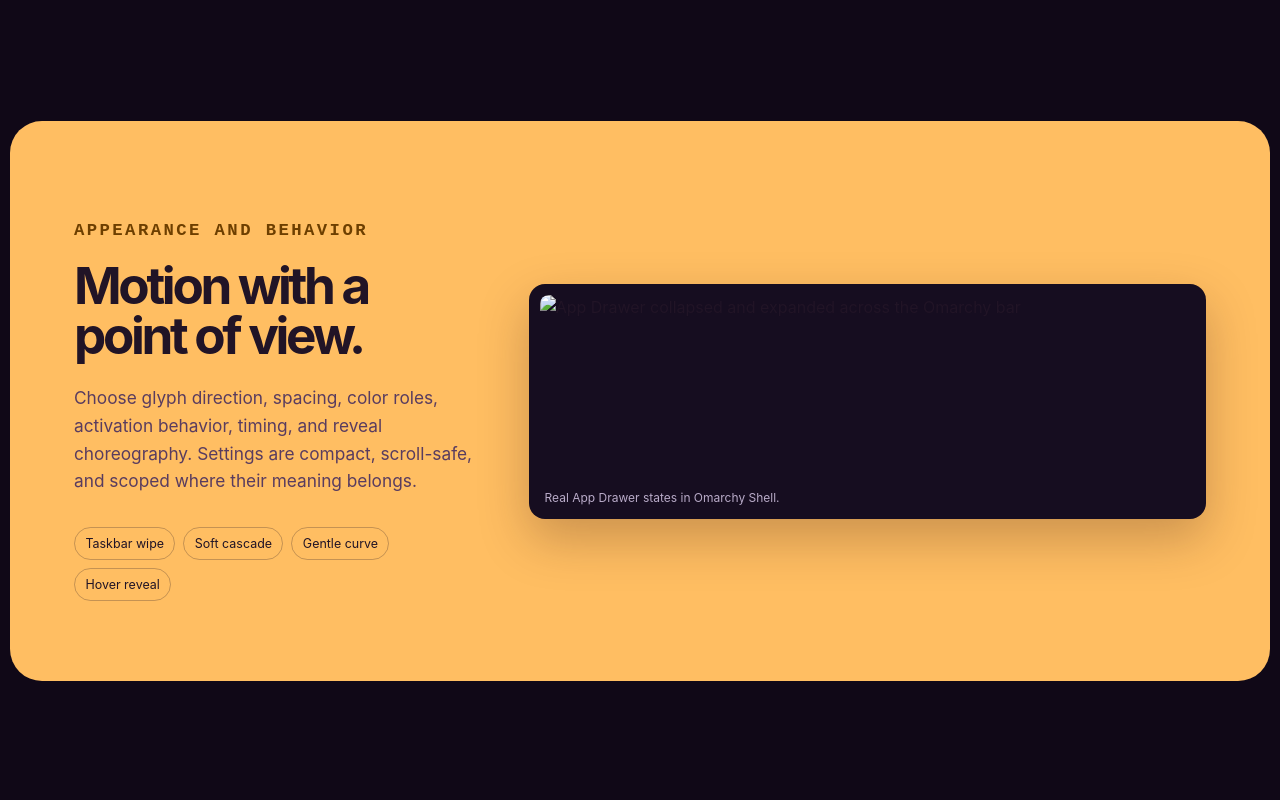
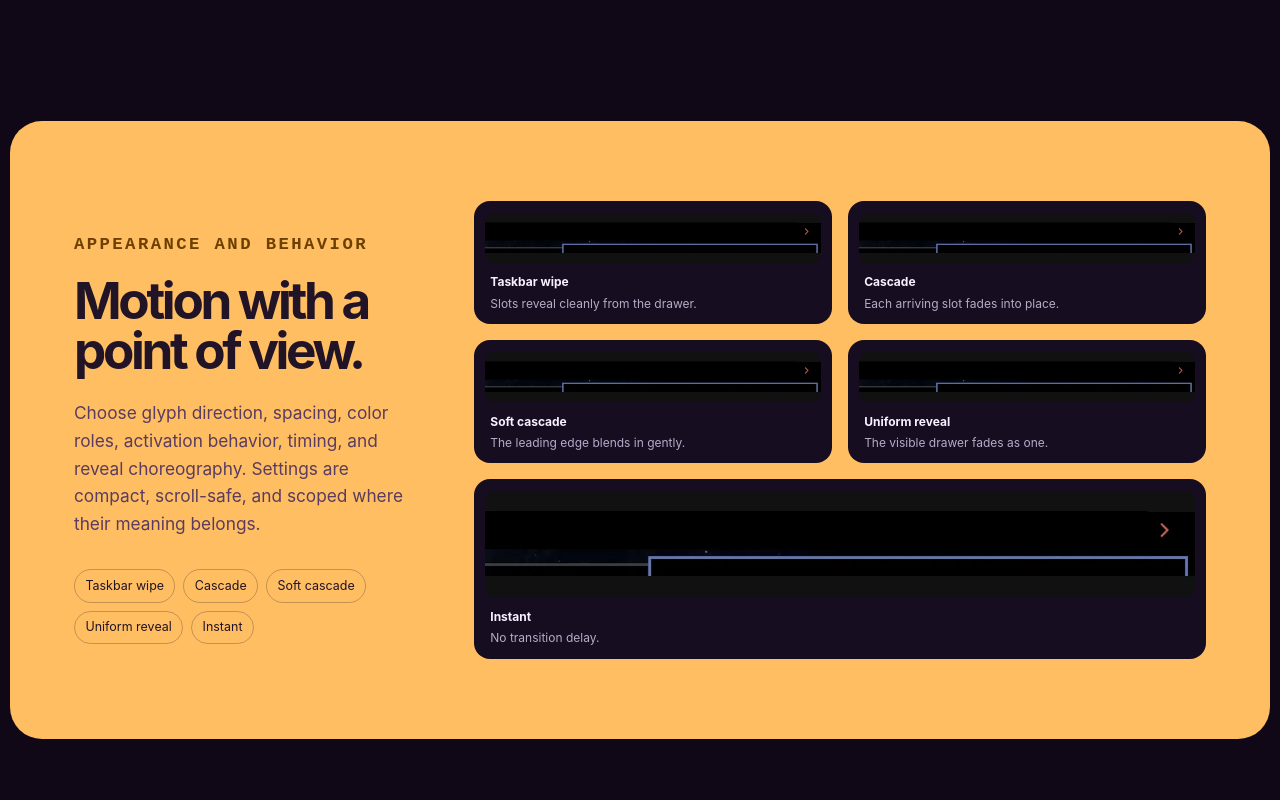
Before and after one commit to bolens/omarchy-app-drawer, a website: page docs/index.html in a window 1280 px wide. Shown: the part 1740-2540 px from the top of the page. Drawn offline with Linux system fonts and the light colour scheme.

Commit message:
docs: show drawer motion previews (#23)

```diff
--- a/docs/index.html
+++ b/docs/index.html
@@ -11,6 +11,7 @@
   <title>App Drawer · Omarchy</title>
   <link rel="icon" href="favicon.svg" type="image/svg+xml">
   <link rel="stylesheet" href="styles.css">
+  <link rel="stylesheet" href="motion-gallery.css">
 </head>
 <body>
   <a class="skip" href="#main">Skip to content</a>
@@ -46,8 +47,14 @@
       </div>
     </section>
     <section class="showcase" id="appearance">
-      <div class="showcase-copy"><p class="eyebrow">Appearance and behavior</p><h2>Motion with a point of view.</h2><p>Choose glyph direction, spacing, color roles, activation behavior, timing, and reveal choreography. Settings are compact, scroll-safe, and scoped where their meaning belongs.</p><div class="chips"><span>Taskbar wipe</span><span>Soft cascade</span><span>Gentle curve</span><span>Hover reveal</span></div></div>
-      <figure><img src="preview.png" alt="App Drawer collapsed and expanded across the Omarchy bar" width="1800" height="504"><figcaption>Real App Drawer states in Omarchy Shell.</figcaption></figure>
+      <div class="showcase-copy"><p class="eyebrow">Appearance and behavior</p><h2>Motion with a point of view.</h2><p>Choose glyph direction, spacing, color roles, activation behavior, timing, and reveal choreography. Settings are compact, scroll-safe, and scoped where their meaning belongs.</p><div class="chips"><span>Taskbar wipe</span><span>Cascade</span><span>Soft cascade</span><span>Uniform reveal</span><span>Instant</span></div></div>
+      <div class="motion-gallery" aria-label="App Drawer animation previews">
+        <figure><img src="motion/taskbar.webp" alt="Taskbar wipe animation preview" width="1200" height="180"><figcaption><strong>Taskbar wipe</strong><span>Slots reveal cleanly from the drawer.</span></figcaption></figure>
+        <figure><img src="motion/cascade.webp" alt="Cascade animation preview" width="1200" height="180"><figcaption><strong>Cascade</strong><span>Each arriving slot fades into place.</span></figcaption></figure>
+        <figure><img src="motion/soft-cascade.webp" alt="Soft cascade animation preview" width="1200" height="180"><figcaption><strong>Soft cascade</strong><span>The leading edge blends in gently.</span></figcaption></figure>
+        <figure><img src="motion/uniform.webp" alt="Uniform reveal animation preview" width="1200" height="180"><figcaption><strong>Uniform reveal</strong><span>The visible drawer fades as one.</span></figcaption></figure>
+        <figure><img src="motion/instant.webp" alt="Instant reveal preview" width="1200" height="180"><figcaption><strong>Instant</strong><span>No transition delay.</span></figcaption></figure>
+      </div>
     </section>
     <section class="section technical" id="technical">
       <div class="section-heading"><p class="eyebrow">Designed to stay boring underneath</p><h2>Deterministic where it matters.</h2></div>
--- /dev/null
+++ b/docs/motion-gallery.css
@@ -0,0 +1,37 @@
+.motion-gallery {
+  display: grid;
+  gap: 1rem;
+  min-width: 0;
+}
+
+.motion-gallery figure {
+  box-shadow: none;
+}
+
+.motion-gallery img {
+  aspect-ratio: 20 / 3;
+  object-fit: cover;
+}
+
+.motion-gallery figcaption {
+  display: grid;
+  gap: 0.15rem;
+}
+
+.motion-gallery figcaption strong {
+  color: var(--ink);
+}
+
+@media (min-width: 801px) {
+  .showcase {
+    grid-template-columns: 0.65fr 1.35fr;
+  }
+
+  .motion-gallery {
+    grid-template-columns: repeat(2, minmax(0, 1fr));
+  }
+
+  .motion-gallery figure:last-child {
+    grid-column: 1 / -1;
+  }
+}
```
Also changed, not shown: tests/documentation.test.js (+3 -2 lines), tests/site.test.js (+18 -1 lines), .github/workflows/ci.yml, .github/workflows/pages.yml, README.md, docs/motion/cascade.webp (added), docs/motion/instant.webp (added), docs/motion/soft-cascade.webp (added), docs/motion/taskbar.webp (added), docs/motion/uniform.webp (added), screenshots/collapsed.png (added), screenshots/expanded.png (added), 2 other files.
